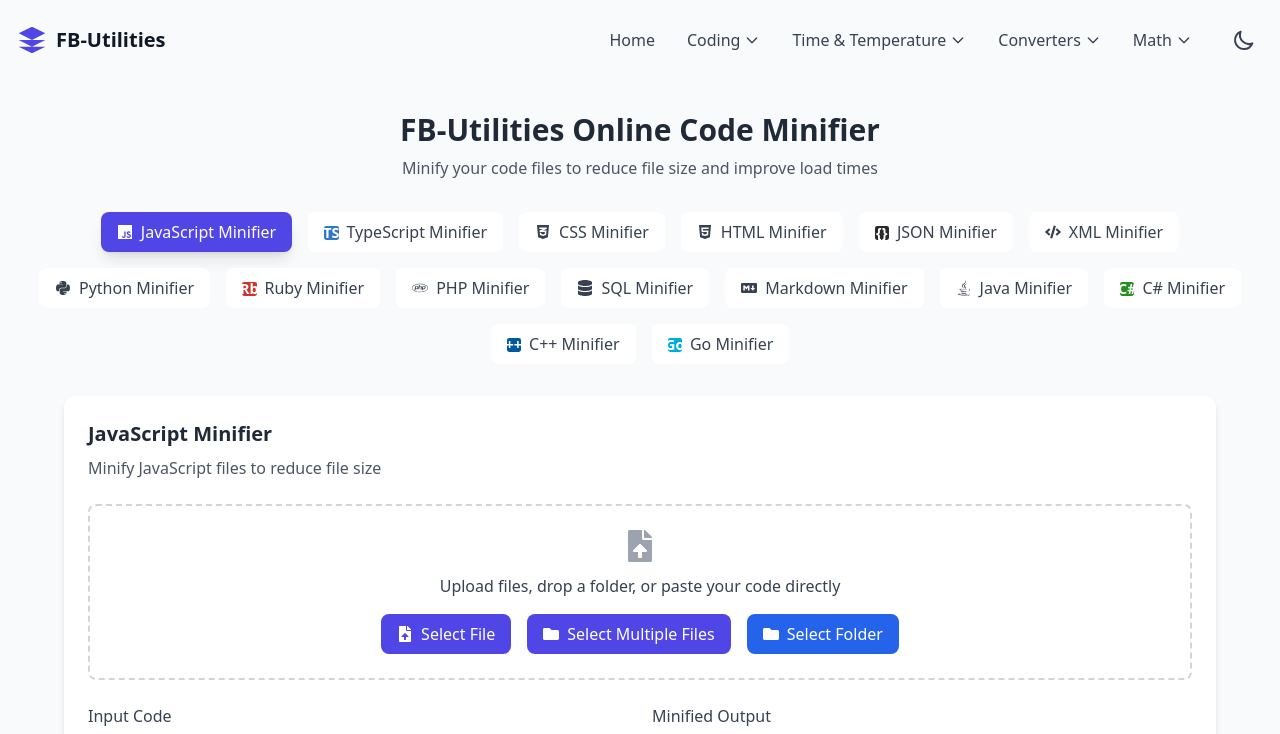
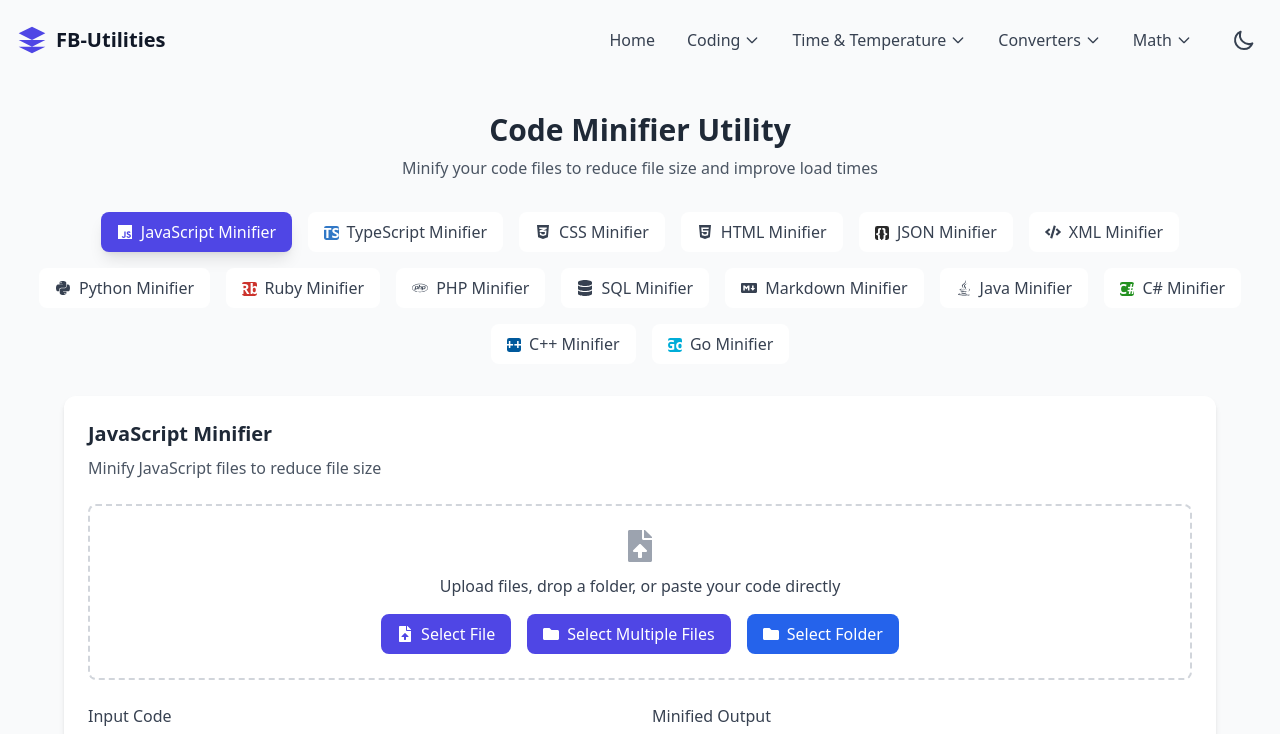
Before and after one commit to BleckWolf25/FB-Utilities, a React (Vite) app: page /minifier in a window 1280 px wide. Shown: the top 734 px of the page. Built offline with nearby package versions, Linux system fonts and the light colour scheme.

Commit message:
FB-Utilities Online Code Minifier -> Code Minifier Utility

```diff
--- a/src/pages/Minifier.jsx
+++ b/src/pages/Minifier.jsx
@@ -596,7 +596,7 @@ const Minifier = () => {
     <div className="flex flex-col min-h-screen bg-gray-50 dark:bg-gray-900 pt-20">
       <div className="container mx-auto px-4 py-8">
         <h1 className="text-3xl font-bold text-center text-gray-800 dark:text-white mb-2">
-          FB-Utilities Online Code Minifier
+          Code Minifier Utility
         </h1>
         <p className="text-center text-gray-600 dark:text-gray-300 mb-8">
           Minify your code files to reduce file size and improve load times
```
